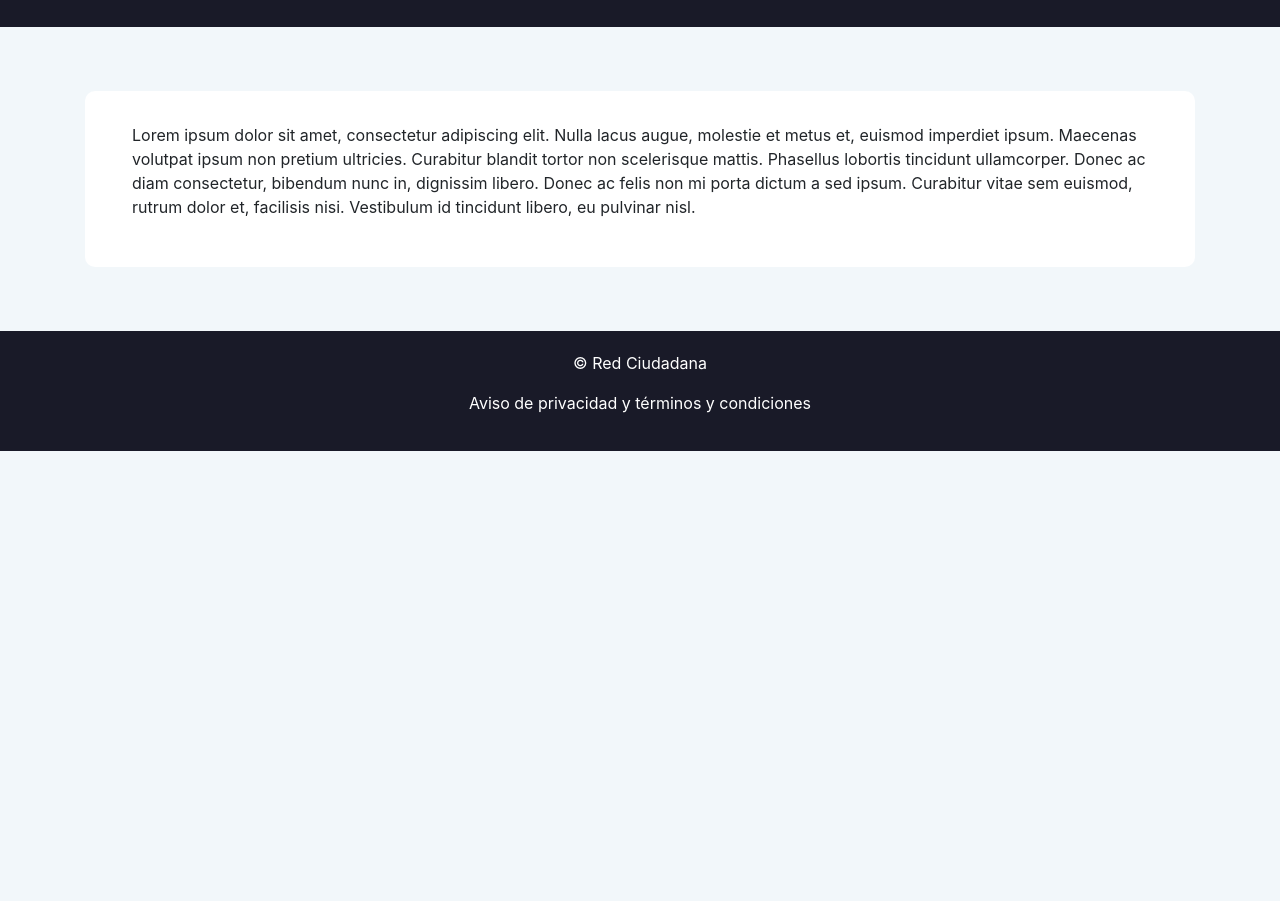
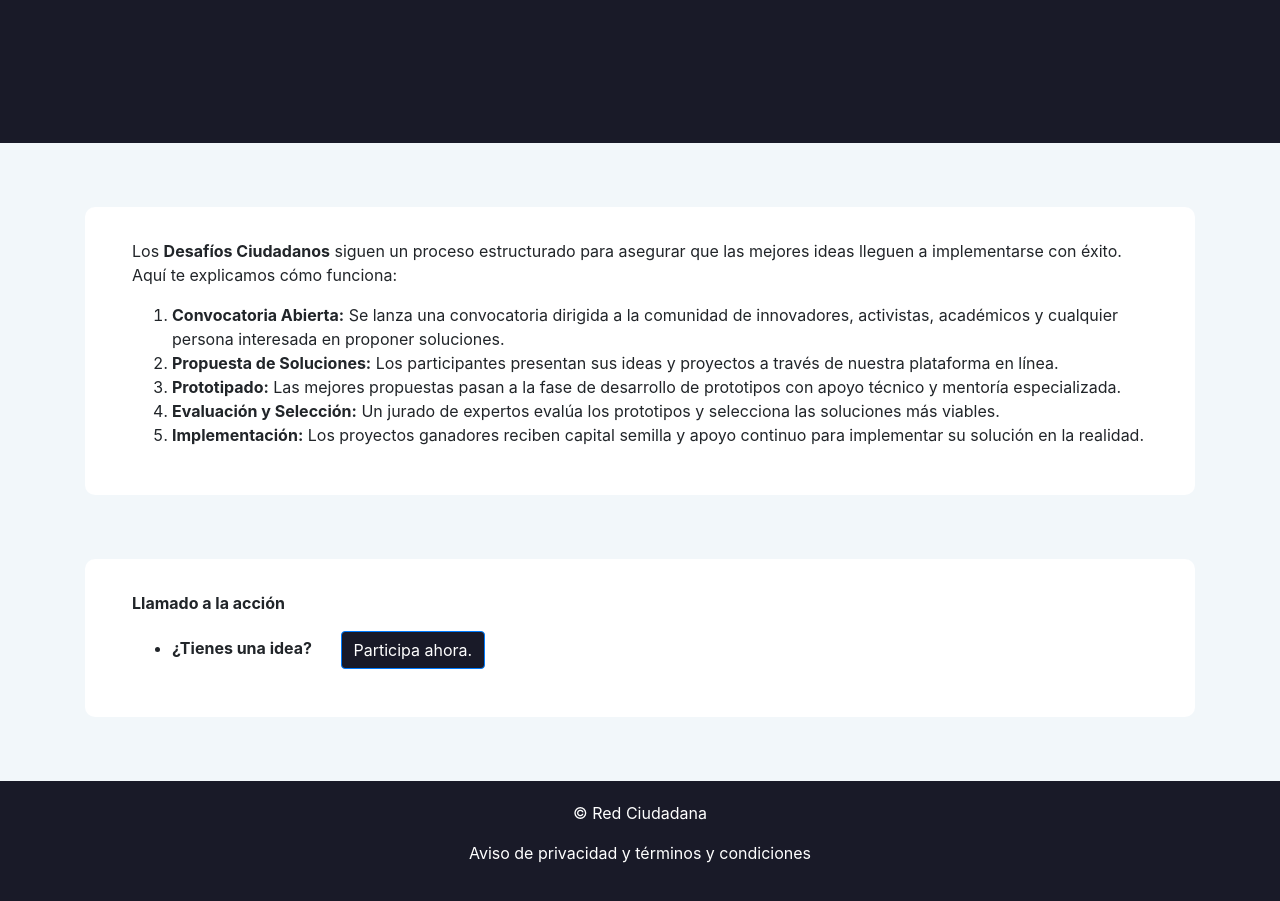
Before and after one commit to RedCiudadana/Desafios, an Eleventy site: page src/metodologia.njk in a window 1280 px wide. Shown: the part 780-1681 px from the top of the page. Before the commit the page ends 1231 px from the top, so only its background shows below. Built offline with nearby package versions, Linux system fonts and the light colour scheme; Eleventy itself is replaced by a stand-in of ours; files that its build step writes are made by us from their sources; what render-markdown-js would draw is missing.

Commit message:
Update metodologia.njk

```diff
--- a/src/metodologia.njk
+++ b/src/metodologia.njk
@@ -12,7 +12,7 @@
 {% block content %}
 	<!-- Hero Section -->
     <div class="hero">
-        <h1>Metodología</h1>
+        <h1> Metodología: Cómo Funcionan los Desafíos Ciudadanos</h1>
     </div>
 
     <!-- Metodologia Section -->
@@ -20,12 +20,29 @@
         <div class="row my-ct2 bg-white-ct">
             <div class="col-lg-12">
                 <p>
-                    Lorem ipsum dolor sit amet, consectetur adipiscing elit. Nulla lacus augue, molestie et metus et,
-                    euismod imperdiet ipsum. Maecenas volutpat ipsum non pretium ultricies. Curabitur blandit tortor
-                    non scelerisque mattis. Phasellus lobortis tincidunt ullamcorper. Donec ac diam consectetur,
-                    bibendum nunc in, dignissim libero. Donec ac felis non mi porta dictum a sed ipsum. Curabitur
-                    vitae sem euismod, rutrum dolor et, facilisis nisi. Vestibulum id tincidunt libero, eu pulvinar nisl.
+                    Los <b>Desafíos Ciudadanos</b> siguen un proceso estructurado para asegurar que las mejores ideas lleguen a implementarse con éxito. Aquí te explicamos cómo funciona:
                 </p>
+                <ol>
+                    <li><b>Convocatoria Abierta:</b> Se lanza una convocatoria dirigida a la comunidad de innovadores, activistas, académicos y cualquier persona interesada en proponer soluciones.</li>
+                    <li><b>Propuesta de Soluciones:</b> Los participantes presentan sus ideas y proyectos a través de nuestra plataforma en línea.</li>
+                    <li><b>Prototipado:</b> Las mejores propuestas pasan a la fase de desarrollo de prototipos con apoyo técnico y mentoría especializada.</li>
+                    <li><b>Evaluación y Selección:</b> Un jurado de expertos evalúa los prototipos y selecciona las soluciones más viables.</li>
+                    <li><b>Implementación:</b> Los proyectos ganadores reciben capital semilla y apoyo continuo para implementar su solución en la realidad.</li>
+                </ol>
+            </div>
+        </div>
+    </div>
+
+    <!-- Metodologia Section -->
+    <div class="container">
+        <div class="row my-ct2 bg-white-ct">
+            <div class="col-lg-12">
+                <p>
+                    <b>Llamado a la acción</b>
+                </p>
+                <ul>
+                    <li><b>¿Tienes una idea?</b> <a href="/desafios/index.html" class="btn btn-primary mx-4">Participa ahora.</a></li>
+                </ul>
             </div>
         </div>
     </div>
```
